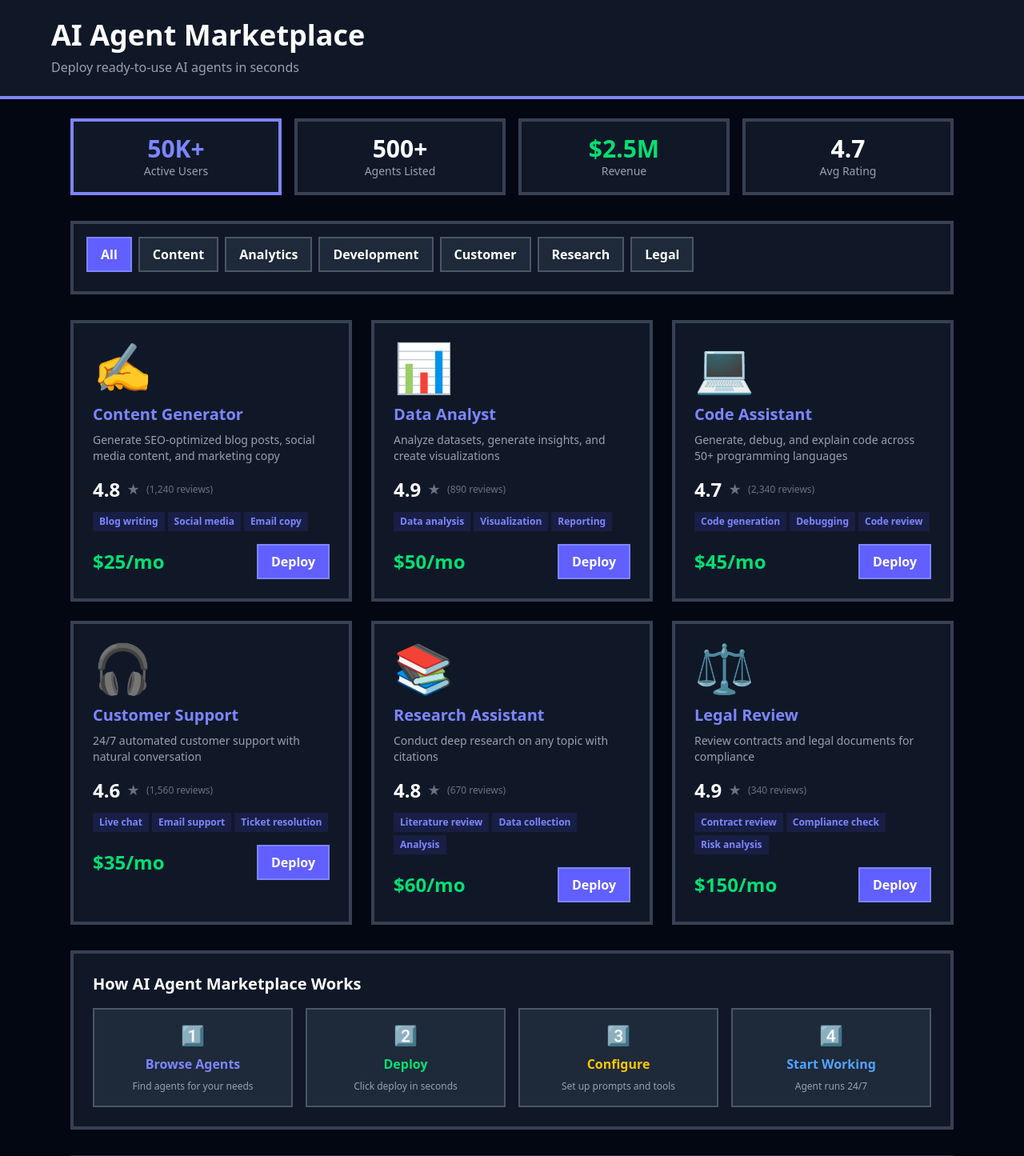
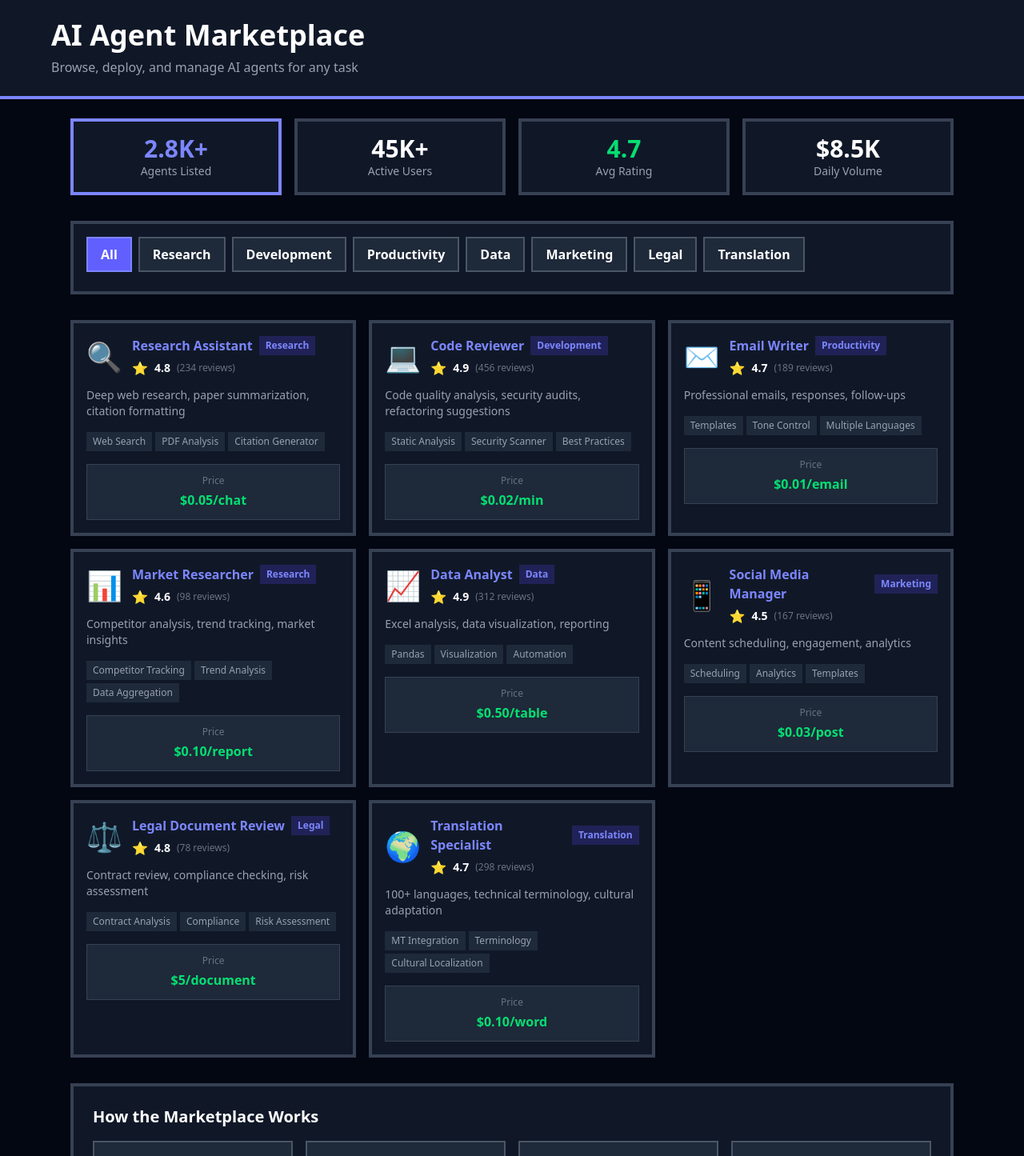
Before and after one commit to Samdevrel/ai-agent-marketplace, a Next.js app: page / in a window 1280 px wide. Shown: the top 1445 px of the page at 80% size. Built offline with nearby package versions, Linux system fonts and the light colour scheme.

Commit message:
feat: AI Agent Marketplace
Browse and deploy AI agents:
- 8 agents (Research, Dev, Productivity, Data, Marketing, Legal, Translation)
- Category filtering
- Agent details with tools list
- Ratings and reviews
- Pricing per task
- Deploy buttons

Tech: Next.js 14, TypeScript, Tailwind CSS

```diff
--- a/src/app/layout.tsx
+++ b/src/app/layout.tsx
@@ -3,8 +3,8 @@ import "./globals.css";
 
 export const metadata: Metadata = {
   title: "AI Agent Marketplace | @samdevrel",
-  description: "Deploy ready-to-use AI agents. Content, analytics, development, customer support, research, legal.",
-  keywords: ["AI agent", "marketplace", "deployment", "automation", "LLM", "chatbot"],
+  description: "Browse and deploy AI agents for research, development, productivity, and more.",
+  keywords: ["AI agent", "marketplace", "agents", "automation", "open source", "GPT"],
   authors: [{ name: "Sam", url: "https://x.com/samdevrel" }],
 };
 
--- a/src/app/page.tsx
+++ b/src/app/page.tsx
@@ -6,84 +6,115 @@ interface Agent {
   id: string;
   name: string;
   description: string;
-  avatar: string;
   category: string;
-  price: number;
   rating: number;
   reviews: number;
-  capabilities: string[];
+  price: string;
+  tools: string[];
+  categoryIcon: string;
+}
+
+interface AgentReview {
+  id: string;
+  agentId: string;
+  user: string;
+  rating: number;
+  comment: string;
+  date: string;
 }
 
 const agents: Agent[] = [
   {
     id: '1',
-    name: 'Content Generator',
-    description: 'Generate SEO-optimized blog posts, social media content, and marketing copy',
-    avatar: '✍️',
-    category: 'Content',
-    price: 25,
+    name: 'Research Assistant',
+    description: 'Deep web research, paper summarization, citation formatting',
+    category: 'Research',
     rating: 4.8,
-    reviews: 1240,
-    capabilities: ['Blog writing', 'Social media', 'Email copy', 'SEO optimization'],
+    reviews: 234,
+    price: '$0.05/chat',
+    tools: ['Web Search', 'PDF Analysis', 'Citation Generator'],
+    categoryIcon: '🔍',
   },
   {
     id: '2',
-    name: 'Data Analyst',
-    description: 'Analyze datasets, generate insights, and create visualizations',
-    avatar: '📊',
-    category: 'Analytics',
-    price: 50,
+    name: 'Code Reviewer',
+    description: 'Code quality analysis, security audits, refactoring suggestions',
+    category: 'Development',
     rating: 4.9,
-    reviews: 890,
-    capabilities: ['Data analysis', 'Visualization', 'Reporting', 'SQL queries'],
+    reviews: 456,
+    price: '$0.02/min',
+    tools: ['Static Analysis', 'Security Scanner', 'Best Practices'],
+    categoryIcon: '💻',
   },
   {
     id: '3',
-    name: 'Code Assistant',
-    description: 'Generate, debug, and explain code across 50+ programming languages',
-    avatar: '💻',
-    category: 'Development',
-    price: 45,
+    name: 'Email Writer',
+    description: 'Professional emails, responses, follow-ups',
+    category: 'Productivity',
     rating: 4.7,
-    reviews: 2340,
-    capabilities: ['Code generation', 'Debugging', 'Code review', 'Documentation'],
+    reviews: 189,
+    price: '$0.01/email',
+    tools: ['Templates', 'Tone Control', 'Multiple Languages'],
+    categoryIcon: '✉️',
   },
   {
     id: '4',
-    name: 'Customer Support',
-    description: '24/7 automated customer support with natural conversation',
-    avatar: '🎧',
-    category: 'Customer',
-    price: 35,
+    name: 'Market Researcher',
+    description: 'Competitor analysis, trend tracking, market insights',
+    category: 'Research',
     rating: 4.6,
-    reviews: 1560,
-    capabilities: ['Live chat', 'Email support', 'Ticket resolution', 'FAQ'],
+    reviews: 98,
+    price: '$0.10/report',
+    tools: ['Competitor Tracking', 'Trend Analysis', 'Data Aggregation'],
+    categoryIcon: '📊',
   },
   {
     id: '5',
-    name: 'Research Assistant',
-    description: 'Conduct deep research on any topic with citations',
-    avatar: '📚',
-    category: 'Research',
-    price: 60,
-    rating: 4.8,
-    reviews: 670,
-    capabilities: ['Literature review', 'Data collection', 'Analysis', 'Citations'],
+    name: 'Data Analyst',
+    description: 'Excel analysis, data visualization, reporting',
+    category: 'Data',
+    rating: 4.9,
+    reviews: 312,
+    price: '$0.50/table',
+    tools: ['Pandas', 'Visualization', 'Automation'],
+    categoryIcon: '📈',
   },
   {
     id: '6',
-    name: 'Legal Review',
-    description: 'Review contracts and legal documents for compliance',
-    avatar: '⚖️',
+    name: 'Social Media Manager',
+    description: 'Content scheduling, engagement, analytics',
+    category: 'Marketing',
+    rating: 4.5,
+    reviews: 167,
+    price: '$0.03/post',
+    tools: ['Scheduling', 'Analytics', 'Templates'],
+    categoryIcon: '📱',
+  },
+  {
+    id: '7',
+    name: 'Legal Document Review',
+    description: 'Contract review, compliance checking, risk assessment',
     category: 'Legal',
-    price: 150,
-    rating: 4.9,
-    reviews: 340,
-    capabilities: ['Contract review', 'Compliance check', 'Risk analysis', 'Redlining'],
+    rating: 4.8,
+    reviews: 78,
+    price: '$5/document',
+    tools: ['Contract Analysis', 'Compliance', 'Risk Assessment'],
+    categoryIcon: '⚖️',
+  },
+  {
+    id: '8',
+    name: 'Translation Specialist',
+    description: '100+ languages, technical terminology, cultural adaptation',
+    category: 'Translation',
+    rating: 4.7,
+    reviews: 298,
+    price: '$0.10/word',
+    tools: ['MT Integration', 'Terminology', 'Cultural Localization'],
+    categoryIcon: '🌍',
   },
 ];
 
-const categories = ['All', 'Content', 'Analytics', 'Development', 'Customer', 'Research', 'Legal'];
+const categories = ['All', 'Research', 'Development', 'Productivity', 'Data', 'Marketing', 'Legal', 'Translation'];
 
 export default function Home() {
   const [selectedCategory, setSelectedCategory] = useState('All');
@@ -98,7 +129,7 @@ export default function Home() {
       <header className="border-b-4 border-indigo-400 bg-gray-900 p-6">
         <div className="max-w-6xl mx-auto">
           <h1 className="text-3xl md:text-4xl font-black">AI Agent Marketplace</h1>
-          <p className="text-gray-400 mt-2">Deploy ready-to-use AI agents in seconds</p>
+          <p className="text-gray-400 mt-2">Browse, deploy, and manage AI agents for any task</p>
         </div>
       </header>
 
@@ -106,20 +137,20 @@ export default function Home() {
         {/* Stats */}
         <section className="grid grid-cols-2 md:grid-cols-4 gap-4">
           <div className="bg-gray-900 border-4 border-indigo-400 p-4 text-center">
-            <div className="text-3xl font-black text-indigo-400">50K+</div>
+            <div className="text-3xl font-black text-indigo-400">2.8K+</div>
+            <div className="text-sm text-gray-400">Agents Listed</div>
+          </div>
+          <div className="bg-gray-900 border-4 border-gray-700 p-4 text-center">
+            <div className="text-3xl font-black">45K+</div>
             <div className="text-sm text-gray-400">Active Users</div>
           </div>
           <div className="bg-gray-900 border-4 border-gray-700 p-4 text-center">
-            <div className="text-3xl font-black">500+</div>
-            <div className="text-sm text-gray-400">Agents Listed</div>
+            <div className="text-3xl font-black text-green-400">4.7</div>
+            <div className="text-sm text-gray-400">Avg Rating</div>
           </div>
           <div className="bg-gray-900 border-4 border-gray-700 p-4 text-center">
-            <div className="text-3xl font-black text-green-400">$2.5M</div>
-            <div className="text-sm text-gray-400">Revenue</div>
-          </div>
-          <div className="bg-gray-900 border-4 border-gray-700 p-4 text-center">
-            <div className="text-3xl font-black">4.7</div>
-            <div className="text-sm text-gray-400">Avg Rating</div>
+            <div className="text-3xl font-black">$8.5K</div>
+            <div className="text-sm text-gray-400">Daily Volume</div>
           </div>
         </section>
 
@@ -142,8 +173,8 @@ export default function Home() {
           </div>
         </section>
 
-        {/* Agents Grid */}
-        <section className="grid md:grid-cols-3 gap-6">
+        {/* Agent Grid */}
+        <section className="grid md:grid-cols-3 gap-4">
           {filteredAgents.map((agent) => (
             <div
               key={agent.id}
@@ -152,30 +183,42 @@ export default function Home() {
                 selectedAgent?.id === agent.id ? 'border-indigo-400 bg-indigo-900/20' : 'border-gray-700'
               }`}
             >
-              <div className="p-6">
-                <div className="text-6xl mb-4">{agent.avatar}</div>
-                <h3 className="font-bold text-indigo-400 text-xl mb-2">{agent.name}</h3>
+              <div className="p-4">
+                <div className="flex items-center gap-3 mb-3">
+                  <span className="text-4xl">{agent.categoryIcon}</span>
+                  <div className="flex-1">
+                    <div className="flex items-center gap-2">
+                      <span className="font-bold text-indigo-400">{agent.name}</span>
+                      <span className="px-2 py-1 text-xs font-bold bg-indigo-900/50 text-indigo-400">
+                        {agent.category}
+                      </span>
+                    </div>
+                    <div className="flex items-center gap-2 mt-1">
+                      <span className="text-yellow-400">⭐</span>
+                      <span className="text-sm font-bold">{agent.rating}</span>
+                      <span className="text-xs text-gray-500">({agent.reviews} reviews)</span>
+                    </div>
+                  </div>
+                </div>
+
                 <p className="text-sm text-gray-400 mb-4 line-clamp-2">{agent.description}</p>
 
-                <div className="flex items-center gap-2 mb-3">
-                  <span className="text-2xl font-bold">{agent.rating}</span>
-                  <span className="text-gray-500">★</span>
-                  <span className="text-xs text-gray-500">({agent.reviews.toLocaleString()} reviews)</span>
+                <div className="flex flex-wrap gap-1 mb-4">
+                  {agent.tools.slice(0, 3).map((tool) => (
+                    <span key={tool} className="px-2 py-1 text-xs bg-gray-800 text-gray-400">
+                      {tool}
+                    </span>
+                  ))}
+                  {agent.tools.length > 3 && (
+                    <span className="px-2 py-1 text-xs bg-gray-800 text-gray-500">
+                      +{agent.tools.length - 3}
+                    </span>
+                  )}
                 </div>
 
-                <div className="flex flex-wrap gap-1 mb-4">
-                  {agent.capabilities.slice(0, 3).map((cap, idx) => (
-                    <span key={idx} className="px-2 py-1 text-xs font-bold bg-indigo-900/30 text-indigo-400">
-                      {cap}
-                    </span>
-                  ))}
-                </div>
-
-                <div className="flex justify-between items-center">
-                  <span className="text-2xl font-bold text-green-400">${agent.price}/mo</span>
-                  <button className="px-4 py-2 bg-indigo-500 text-white font-bold border-2 border-indigo-400 hover:bg-indigo-400">
-                    Deploy
-                  </button>
+                <div className="p-3 bg-gray-800 border border-gray-700 text-center">
+                  <div className="text-xs text-gray-500 mb-1">Price</div>
+                  <div className="font-bold text-green-400">{agent.price}</div>
                 </div>
               </div>
             </div>
@@ -188,7 +231,7 @@ export default function Home() {
             <div className="flex justify-between items-start mb-4">
               <div>
                 <h2 className="text-xl font-black text-indigo-400">{selectedAgent.name}</h2>
-                <p className="text-sm text-gray-400">{selectedAgent.description}</p>
+                <p className="text-sm text-gray-400">{selectedAgent.category} Agent</p>
               </div>
               <button
                 onClick={() => setSelectedAgent(null)}
@@ -198,84 +241,89 @@ export default function Home() {
               </button>
             </div>
 
-            <div className="grid md:grid-cols-4 gap-4 mb-6">
-              <div className="p-4 bg-gray-800 border border-gray-700">
-                <div className="text-sm text-gray-400">Price</div>
-                <div className="text-2xl font-bold text-green-400">${selectedAgent.price}/mo</div>
+            <div className="mb-6">
+              <h3 className="font-bold text-gray-400 mb-2">Description</h3>
+              <p className="text-sm text-gray-400">{selectedAgent.description}</p>
+            </div>
+
+            <div className="grid md:grid-cols-3 gap-4 mb-6">
+              <div className="p-4 bg-gray-800 border border-gray-700 text-center">
+                <div className="text-2xl font-bold text-yellow-400">⭐ {selectedAgent.rating}</div>
+                <div className="text-xs text-gray-500">{selectedAgent.reviews} reviews</div>
               </div>
-              <div className="p-4 bg-gray-800 border border-gray-700">
-                <div className="text-sm text-gray-400">Rating</div>
-                <div className="text-2xl font-bold text-indigo-400">{selectedAgent.rating}</div>
+              <div className="p-4 bg-gray-800 border border-gray-700 text-center">
+                <div className="text-2xl font-bold text-green-400">{selectedAgent.price}</div>
+                <div className="text-xs text-gray-500">Starting price</div>
               </div>
-              <div className="p-4 bg-gray-800 border border-gray-700">
-                <div className="text-sm text-gray-400">Reviews</div>
-                <div className="text-2xl font-bold">{selectedAgent.reviews.toLocaleString()}</div>
-              </div>
-              <div className="p-4 bg-gray-800 border border-gray-700">
-                <div className="text-sm text-gray-400">Category</div>
-                <div className="text-2xl font-bold">{selectedAgent.category}</div>
+              <div className="p-4 bg-gray-800 border border-gray-700 text-center">
+                <div className="text-2xl font-bold">{selectedAgent.categoryIcon} {selectedAgent.category}</div>
+                <div className="text-xs text-gray-500">Category</div>
               </div>
             </div>
 
             <div className="mb-6">
-              <h3 className="font-bold text-indigo-400 mb-3">Capabilities</h3>
+              <h3 className="font-bold text-gray-400 mb-2">Available Tools</h3>
               <div className="flex flex-wrap gap-2">
-                {selectedAgent.capabilities.map((cap, idx) => (
-                  <span
-                    key={idx}
-                    className="px-3 py-1 text-sm font-bold bg-gray-800 text-gray-400 border border-gray-600"
-                  >
-                    {cap}
+                {selectedAgent.tools.map((tool) => (
+                  <span key={tool} className="px-3 py-1 text-sm bg-indigo-900/50 text-indigo-400 border border-indigo-400">
+                    {tool}
                   </span>
                 ))}
               </div>
             </div>
 
-            <div className="grid md:grid-cols-2 gap-4 mb-6">
-              <div className="p-4 bg-yellow-900/30 border border-yellow-600 text-sm">
-                <div className="font-bold text-yellow-400 mb-1">⚡ Instant Deployment</div>
-                <div className="text-gray-400">
-                  Deploy in under 30 seconds. No setup required.
-                </div>
-              </div>
-              <div className="p-4 bg-blue-900/30 border border-blue-600 text-sm">
-                <div className="font-bold text-blue-400 mb-1">🔒 Secure by Default</div>
-                <div className="text-gray-400">
-                  Enterprise-grade security. Data never leaves your infrastructure.
-                </div>
-              </div>
-            </div>
-
-            <button className="w-full py-4 bg-indigo-500 text-white font-bold border-4 border-indigo-400 hover:bg-indigo-400 text-xl">
-              Deploy {selectedAgent.name}
+            <button className="w-full py-4 bg-indigo-500 text-white font-bold border-4 border-indigo-400 hover:bg-indigo-400">
+              Deploy Agent
             </button>
           </section>
         )}
 
         {/* How It Works */}
         <section className="bg-gray-900 border-4 border-gray-700 p-6">
-          <h2 className="text-xl font-black mb-4">How AI Agent Marketplace Works</h2>
+          <h2 className="text-xl font-black mb-4">How the Marketplace Works</h2>
           <div className="grid md:grid-cols-4 gap-4">
             <div className="p-4 bg-gray-800 border-2 border-gray-600 text-center">
               <div className="text-2xl mb-2">1️⃣</div>
-              <h3 className="font-bold text-indigo-400 mb-2">Browse Agents</h3>
+              <h3 className="font-bold text-indigo-400 mb-2">Browse</h3>
               <p className="text-xs text-gray-400">Find agents for your needs</p>
             </div>
             <div className="p-4 bg-gray-800 border-2 border-gray-600 text-center">
               <div className="text-2xl mb-2">2️⃣</div>
               <h3 className="font-bold text-green-400 mb-2">Deploy</h3>
-              <p className="text-xs text-gray-400">Click deploy in seconds</p>
+              <p className="text-xs text-gray-400">Integrate into your workflow</p>
             </div>
             <div className="p-4 bg-gray-800 border-2 border-gray-600 text-center">
               <div className="text-2xl mb-2">3️⃣</div>
-              <h3 className="font-bold text-yellow-400 mb-2">Configure</h3>
+              <h3 className="font-bold text-blue-400 mb-2">Configure</h3>
               <p className="text-xs text-gray-400">Set up prompts and tools</p>
             </div>
             <div className="p-4 bg-gray-800 border-2 border-gray-600 text-center">
               <div className="text-2xl mb-2">4️⃣</div>
-              <h3 className="font-bold text-blue-400 mb-2">Start Working</h3>
-              <p className="text-xs text-gray-400">Agent runs 24/7</p>
+              <h3 className="font-bold text-yellow-400 mb-2">Run</h3>
+              <p className="text-xs text-gray-400">Start automating tasks</p>
             </div>
+          </div>
+        </section>
+
+        {/* Top Agents */}
+        <section className="bg-gray-900 border-4 border-indigo-400 p-6">
+          <h2 className="text-xl font-black text-indigo-400 mb-4">Top Rated Agents</h2>
+          <div className="space-y-3">
+            {agents.filter(a => a.rating >= 4.8).slice(0, 3).map((agent) => (
+              <div key={agent.id} className="p-3 bg-gray-800 border border-gray-700 flex justify-between items-center">
+                <div className="flex items-center gap-3">
+                  <span className="text-3xl">{agent.categoryIcon}</span>
+                  <div>
+                    <div className="font-bold text-indigo-400">{agent.name}</div>
+                    <div className="text-xs text-gray-500">{agent.category} • {agent.tools.length} tools</div>
+                  </div>
+                </div>
+                <div className="text-right">
+                  <div className="font-bold text-yellow-400">⭐ {agent.rating}</div>
+                  <div className="text-xs text-gray-500">{agent.price}</div>
+                </div>
+              </div>
+            ))}
           </div>
         </section>
 
```
